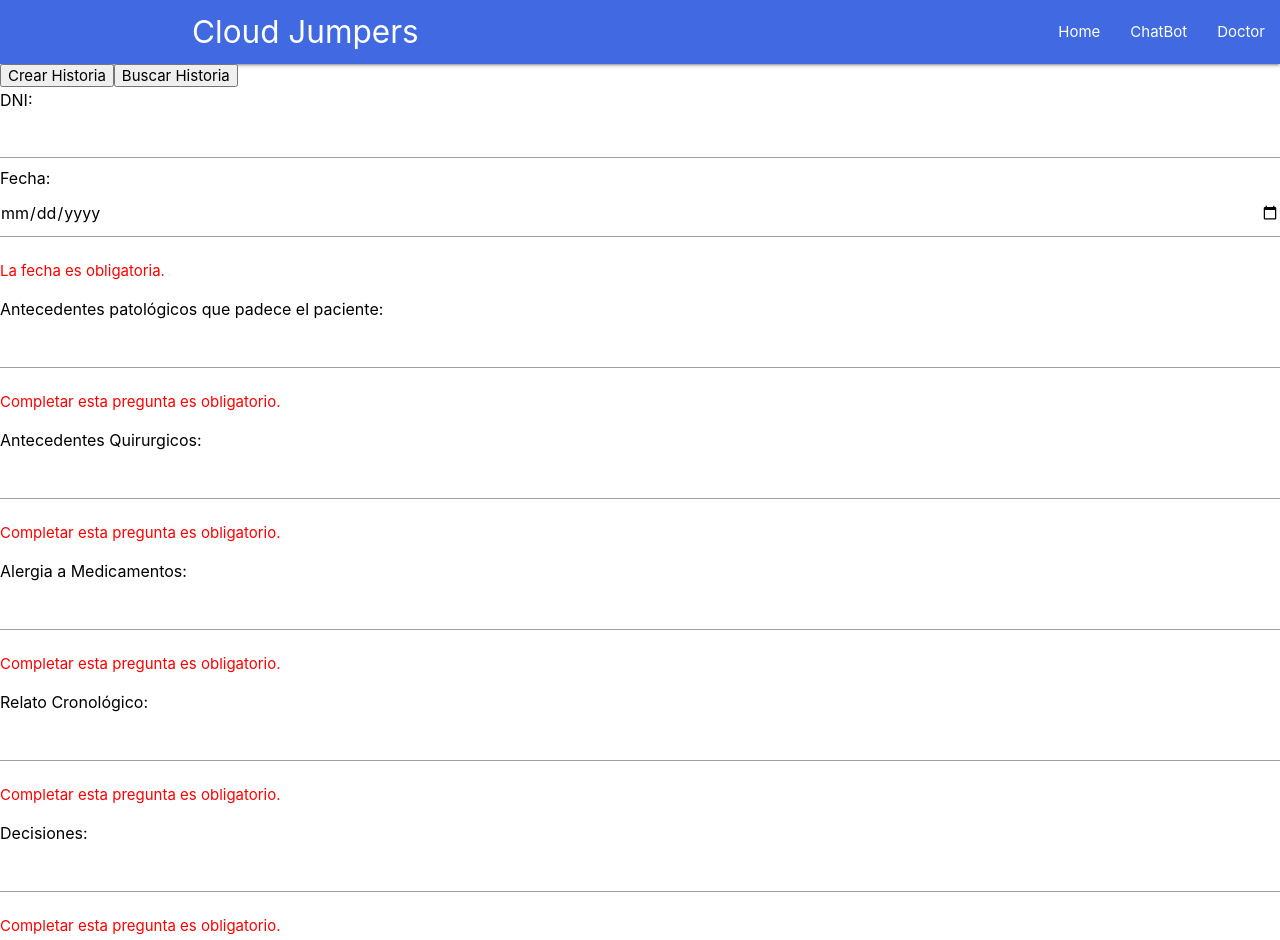
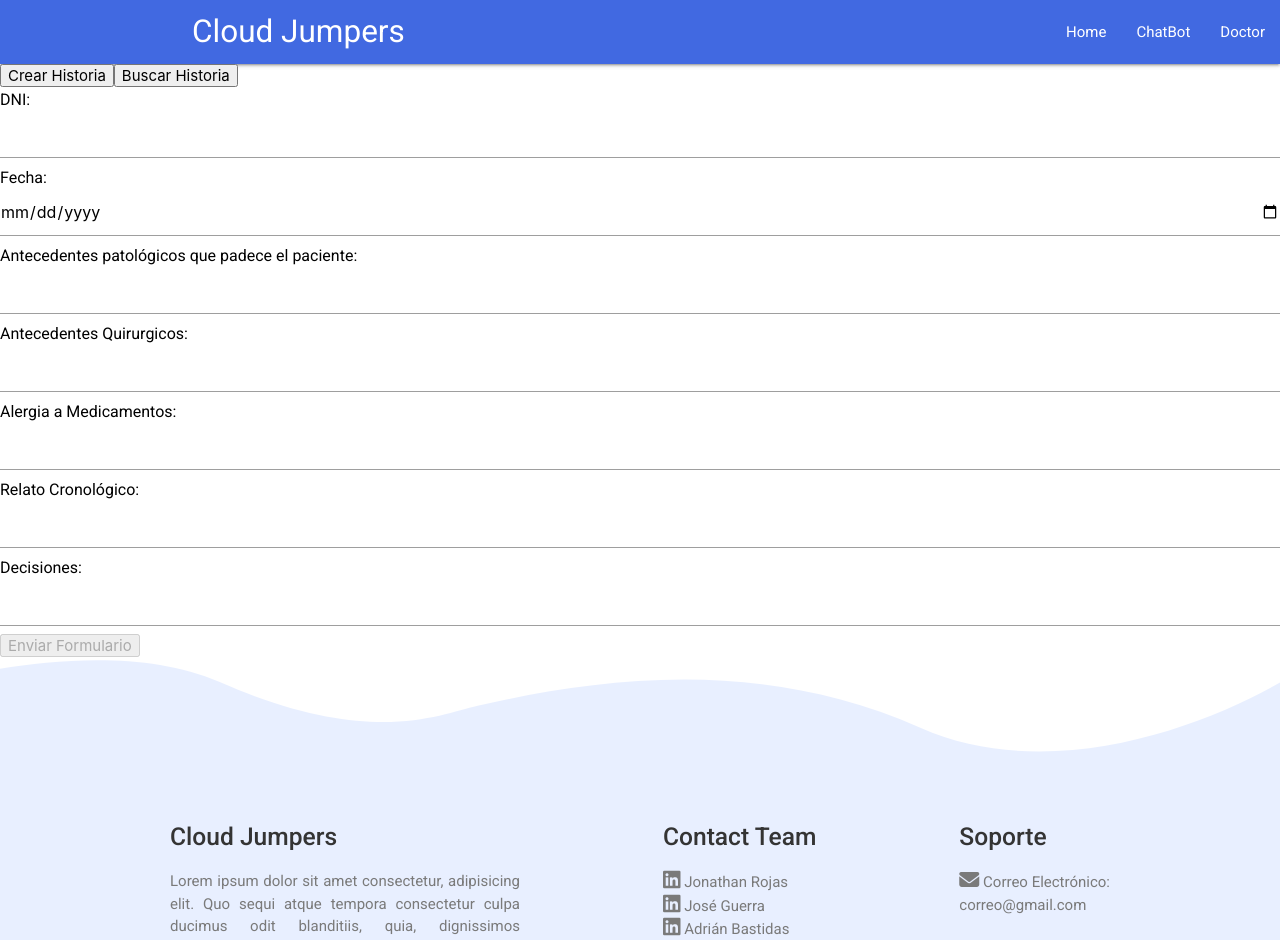
Before and after one commit to DSC-UNI/Cloud-Jumpers-Web, an Angular app in the folder web/: page /doctor/crear-historia in a window 1280 px wide. Shown: the top 940 px of the page. Built offline with nearby package versions, Linux system fonts and the light colour scheme.

Commit message:
Add Form

```diff
--- a/web/angular.json
+++ b/web/angular.json
@@ -25,6 +25,7 @@
               "src/assets"
             ],
             "styles": [
+              "@angular/material/prebuilt-themes/purple-green.css",
               "src/styles.css"
             ],
             "scripts": []
@@ -87,6 +88,7 @@
               "src/assets"
             ],
             "styles": [
+              "@angular/material/prebuilt-themes/purple-green.css",
               "src/styles.css"
             ],
             "scripts": []
--- a/web/package.json
+++ b/web/package.json
@@ -11,10 +11,12 @@
   "private": true,
   "dependencies": {
     "@angular/animations": "^16.2.0",
+    "@angular/cdk": "^16.2.11",
     "@angular/common": "^16.2.0",
     "@angular/compiler": "^16.2.0",
     "@angular/core": "^16.2.0",
     "@angular/forms": "^16.2.0",
+    "@angular/material": "^16.2.11",
     "@angular/platform-browser": "^16.2.0",
     "@angular/platform-browser-dynamic": "^16.2.0",
     "@angular/router": "^16.2.0",
--- a/web/src/app/app.module.ts
+++ b/web/src/app/app.module.ts
@@ -15,7 +15,8 @@ import { AppRoutingModule } from './app-routing.module';
 import { HttpClientModule } from '@angular/common/http';
 import { DoctorComponent } from './components/doctor/doctor.component';
 import { CrearHistoriaComponent } from './components/crear-historia/crear-historia.component';
-import { BuscarHistoriaComponent } from './components/buscar-historia/buscar-historia.component'
+import { BuscarHistoriaComponent } from './components/buscar-historia/buscar-historia.component';
+import { BrowserAnimationsModule } from '@angular/platform-browser/animations'
 
 @NgModule({
   declarations: [
@@ -34,6 +35,7 @@ import { BuscarHistoriaComponent } from './components/buscar-historia/buscar-his
     //conexión al backend por API
     HttpClientModule,
     ReactiveFormsModule,
+    BrowserAnimationsModule,
   ],
   providers: [],
   bootstrap: [AppComponent]
--- a/web/src/app/components/crear-historia/crear-historia.component.css
+++ b/web/src/app/components/crear-historia/crear-historia.component.css
@@ -5,4 +5,5 @@
 }
 .form-group p{
     color: red;
+    resize: vertical;
 }
--- a/web/src/app/components/crear-historia/crear-historia.component.html
+++ b/web/src/app/components/crear-historia/crear-historia.component.html
@@ -9,42 +9,41 @@
 
         <label for="created_at">Fecha:</label>
         <input type="date" id="created_at" formControlName="created_at">
-        <div *ngIf="historiaForm.get('created_at')?.hasError('required')">
+        <div *ngIf="historiaForm.get('created_at')?.touched && historiaForm.get('created_at')?.hasError('required')">
           <p>La fecha es obligatoria.</p>
         </div>
 
         <label for="antecedentes_patologicos">Antecedentes patológicos que padece el paciente:</label>
         <input type="text" id="antecedentes_patologicos" formControlName="antecedentes_patologicos">
-        <span class="warning" *ngIf="historiaForm.get('antecedentes_patologicos')?.hasError('required')">
+        <span class="warning" *ngIf="historiaForm.get('antecedentes_patologicos')?.touched && historiaForm.get('antecedentes_patologicos')?.hasError('required')">
             <p>Completar esta pregunta es obligatorio.</p>
         </span>
 
 
         <label for="antecedentes_quirurgicos">Antecedentes Quirurgicos:</label>
         <input type="text" id="antecedentes_quirurgicos" formControlName="antecedentes_quirurgicos">
-        <span class="warning" *ngIf="historiaForm.get('antecedentes_quirurgicos')?.hasError('required')">
+        <span class="warning" *ngIf="historiaForm.get('antecedentes_quirurgicos')?.touched && historiaForm.get('antecedentes_quirurgicos')?.hasError('required')">
             <p>Completar esta pregunta es obligatorio.</p>
         </span>
 
         <label for="rams">Alergia a Medicamentos:</label>
         <input type="text" id="rams" formControlName="rams">
-        <span class="warning" *ngIf="historiaForm.get('rams')?.hasError('required')">
+        <span class="warning" *ngIf="historiaForm.get('rams')?.touched && historiaForm.get('rams')?.hasError('required')">
             <p>Completar esta pregunta es obligatorio.</p>
         </span>
 
         <label for="relato_cronologico">Relato Cronológico:</label>
         <input type="text" id="relato_cronologico" formControlName="relato_cronologico">
-        <span class="warning" *ngIf="historiaForm.get('relato_cronologico')?.hasError('required')">
+        <span class="warning" *ngIf="historiaForm.get('relato_cronologico')?.touched && historiaForm.get('relato_cronologico')?.hasError('required')">
             <p>Completar esta pregunta es obligatorio.</p>
         </span>
 
         <label for="plan">Decisiones:</label>
         <input type="text" id="plan" formControlName="plan">
-        <span class="warning" *ngIf="historiaForm.get('plan')?.hasError('required')">
+        <span class="warning" *ngIf="historiaForm.get('plan')?.touched && historiaForm.get('plan')?.hasError('required')">
             <p>Completar esta pregunta es obligatorio.</p>
         </span>
     </div>
 
     <button [disabled]="myForm.invalid" type="submit">Enviar Formulario</button>
-
 </form>
--- a/web/src/index.html
+++ b/web/src/index.html
@@ -18,6 +18,8 @@
   <script src="https://cdnjs.cloudflare.com/ajax/libs/materialize/1.0.0/js/materialize.min.js"></script>
 
 
+  <link rel="preconnect" href="https://fonts.gstatic.com">
+  <link href="https://fonts.googleapis.com/css2?family=Roboto:wght@300;400;500&display=swap" rel="stylesheet">
 </head>
 
 <body>
--- a/web/src/styles.css
+++ b/web/src/styles.css
@@ -1 +1,4 @@
 /* You can add global styles to this file, and also import other style files */
+
+html, body { height: 100%; }
+body { margin: 0; font-family: Roboto, "Helvetica Neue", sans-serif; }
```
Also changed, not shown: web/src/app/footer/footer.component.css (+19 -0 lines), 1 other file (tests, documents, lock files or other folders).
